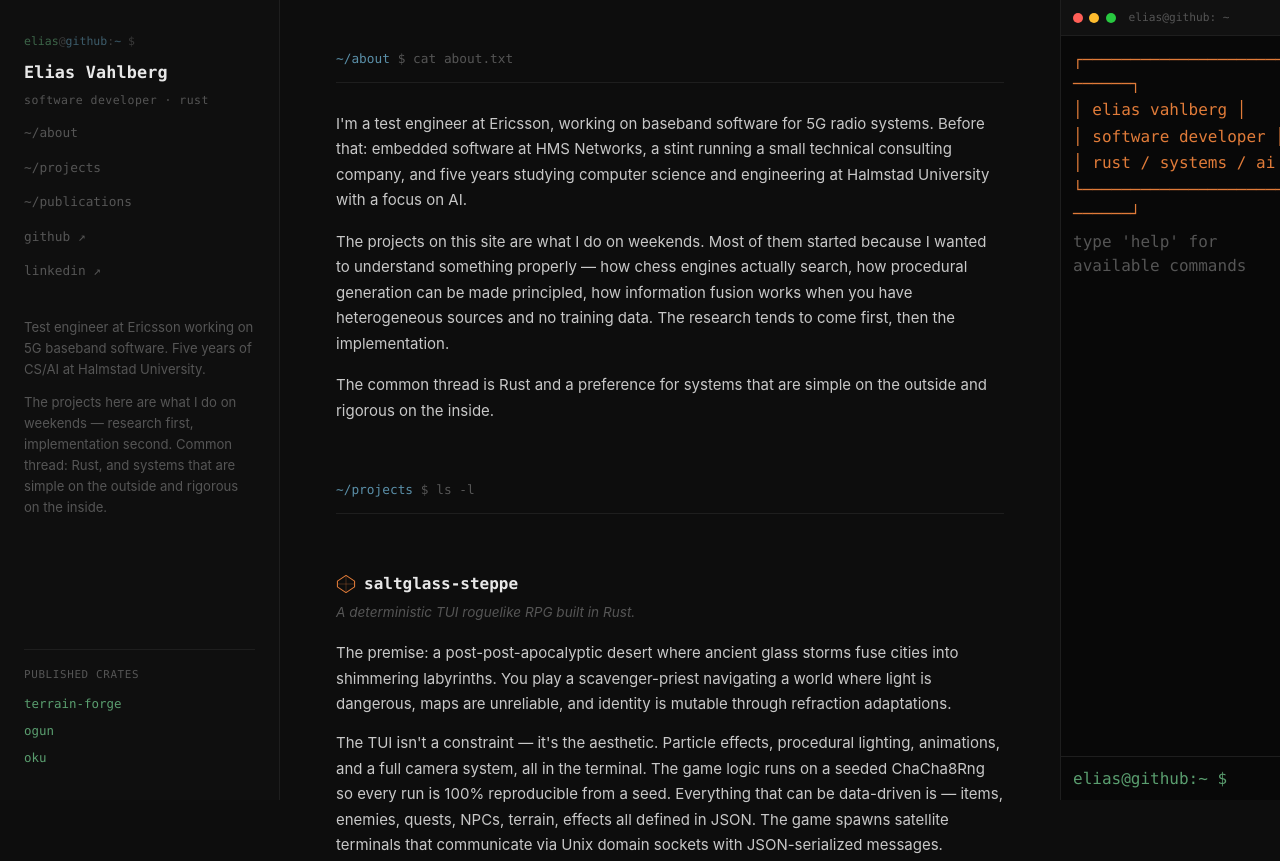
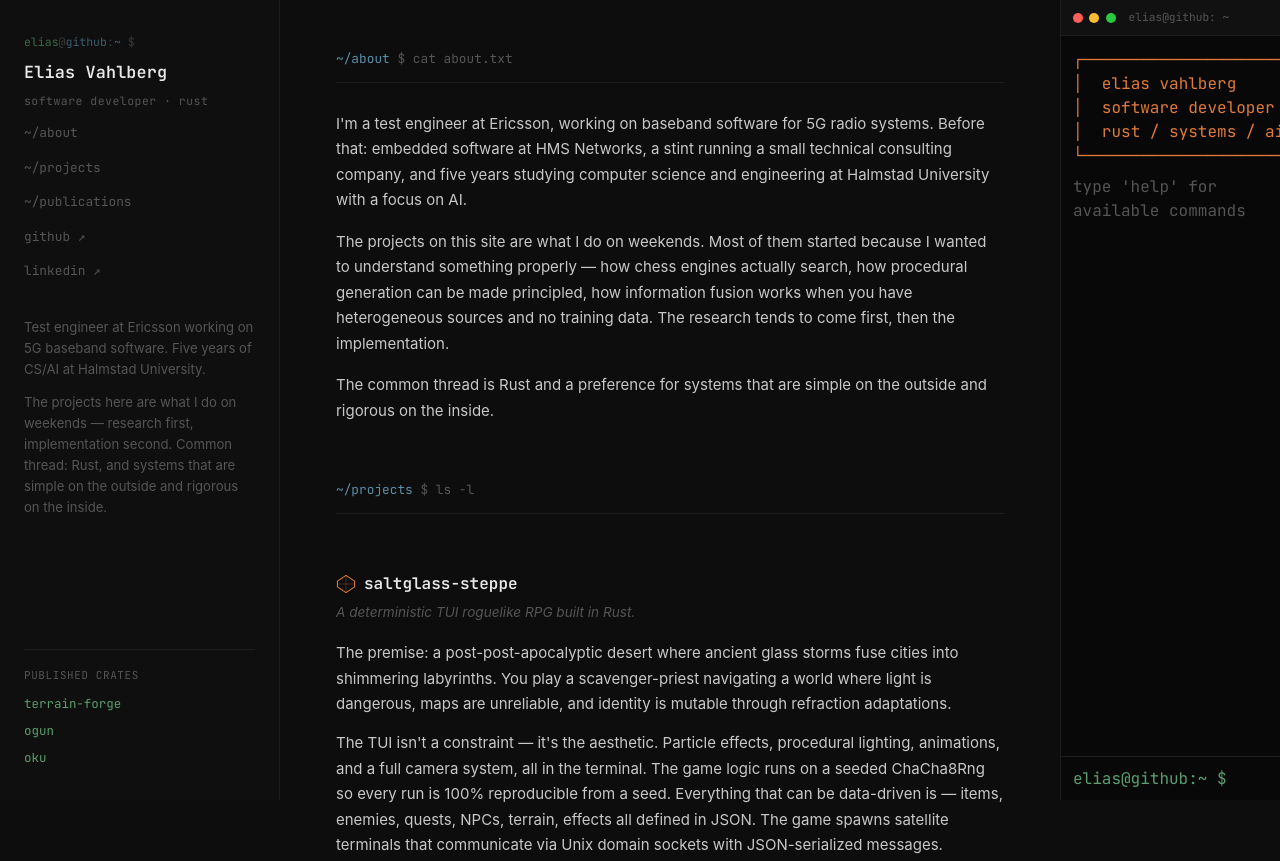
Before and after one commit to EliasVahlberg/eliasvahlberg.github.io, a plain HTML site: page index.html in a window 1280 px wide. Shown: the top 861 px of the page. Drawn offline with Linux system fonts and the light colour scheme.

Commit message:
Fix splash: load JetBrains Mono, render box as single pre element

```diff
--- a/index.html
+++ b/index.html
@@ -4,6 +4,9 @@
   <meta charset="UTF-8">
   <meta name="viewport" content="width=device-width, initial-scale=1.0">
   <title>Elias Vahlberg</title>
+  <link rel="preconnect" href="https://fonts.googleapis.com">
+  <link rel="preconnect" href="https://fonts.gstatic.com" crossorigin>
+  <link href="https://fonts.googleapis.com/css2?family=JetBrains+Mono:wght@400;600&display=swap" rel="stylesheet">
   <link rel="stylesheet" href="style.css">
 </head>
 <body>
@@ -428,27 +431,31 @@
     }
 
     // Boot sequence with ASCII splash
-    const SPLASH = [
+    const splashLines = [
       '┌─────────────────────────────┐',
       '│  elias vahlberg             │',
       '│  software developer         │',
       '│  rust / systems / ai        │',
-      '└─────────────────────────────┘',
-      '',
-      "type 'help' for available commands"
+      '└─────────────────────────────┘'
     ];
+    const pre = document.createElement('pre');
+    pre.className = 'term-splash';
+    pre.textContent = splashLines.join('\n');
+    output.appendChild(pre);
+
+    const afterSplash = ["", "type 'help' for available commands"];
     let i = 0;
     function bootStep() {
-      if (i < SPLASH.length) {
+      if (i < afterSplash.length) {
         const div = document.createElement('div');
-        div.className = i < 5 ? 'term-line t-acc' : (i === 6 ? 'term-line t-dim' : 'term-line');
-        div.textContent = SPLASH[i++];
+        div.className = i === 1 ? 'term-line t-dim' : 'term-line';
+        div.textContent = afterSplash[i++];
         output.appendChild(div);
         output.scrollTop = output.scrollHeight;
         setTimeout(bootStep, 80);
       }
     }
-    bootStep();
+    setTimeout(bootStep, 80);
 
     // Input + history
     const history = [];
--- a/style.css
+++ b/style.css
@@ -370,6 +370,15 @@ footer .dim { color: var(--text-dim); }
 .term-line a { color: var(--accent); }
 .term-cmd { opacity: 0.5; }
 
+.term-splash {
+  color: var(--accent);
+  font-family: var(--font-mono);
+  font-size: inherit;
+  line-height: 1.5;
+  white-space: pre;
+  margin-bottom: 0.15rem;
+}
+
 .t-dim   { color: var(--text-dim); }
 .t-acc   { color: var(--accent); }
 .t-green { color: var(--green); }
```
